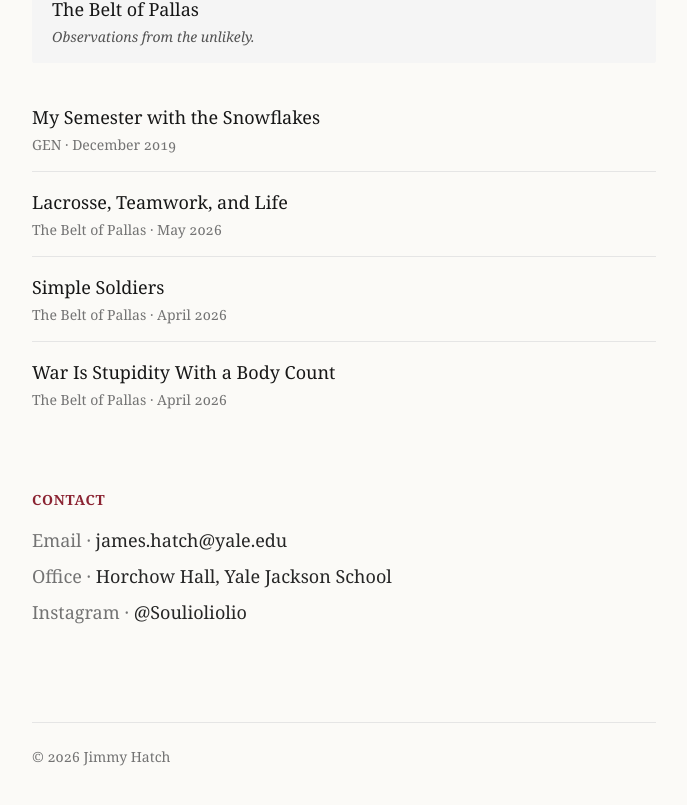
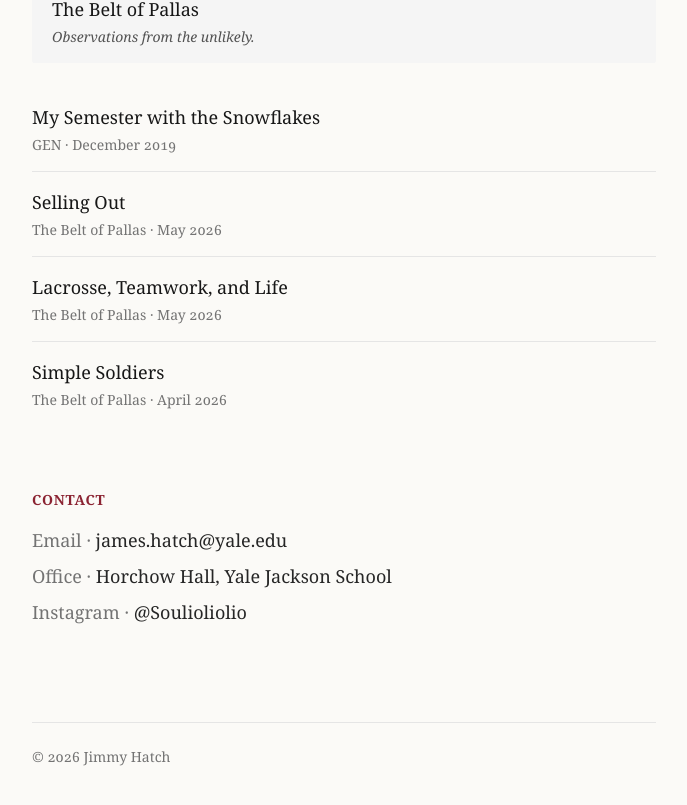
Before and after one commit to jameshatch67/jimmyhatch, a Next.js app: page / in a window 1280 px wide. Shown: the part 1455-2260 px from the top of the page, without its empty margins (296-983 px from the left). Built offline with nearby package versions, Linux system fonts and the light colour scheme.

Commit message:
Add latest Substack post: Selling Out

```diff
--- a/app/page.tsx
+++ b/app/page.tsx
@@ -114,6 +114,21 @@ export default function Home() {
           </li>
           <li className="py-4">
             <a
+              href="https://jameshatch67.substack.com/p/selling-out"
+              target="_blank"
+              rel="noreferrer"
+              className="group block"
+            >
+              <h3 className="text-lg font-medium text-neutral-900 group-hover:underline">
+                Selling Out
+              </h3>
+              <p className="mt-1 text-sm text-neutral-500">
+                The Belt of Pallas · May 2026
+              </p>
+            </a>
+          </li>
+          <li className="py-4">
+            <a
               href="https://jameshatch67.substack.com/p/lacrosse-teamwork-and-life"
               target="_blank"
               rel="noreferrer"
@@ -136,21 +151,6 @@ export default function Home() {
             >
               <h3 className="text-lg font-medium text-neutral-900 group-hover:underline">
                 Simple Soldiers
-              </h3>
-              <p className="mt-1 text-sm text-neutral-500">
-                The Belt of Pallas · April 2026
-              </p>
-            </a>
-          </li>
-          <li className="py-4">
-            <a
-              href="https://jameshatch67.substack.com/p/war-is-stupidity-with-a-body-count"
-              target="_blank"
-              rel="noreferrer"
-              className="group block"
-            >
-              <h3 className="text-lg font-medium text-neutral-900 group-hover:underline">
-                War Is Stupidity With a Body Count
               </h3>
               <p className="mt-1 text-sm text-neutral-500">
                 The Belt of Pallas · April 2026
```
